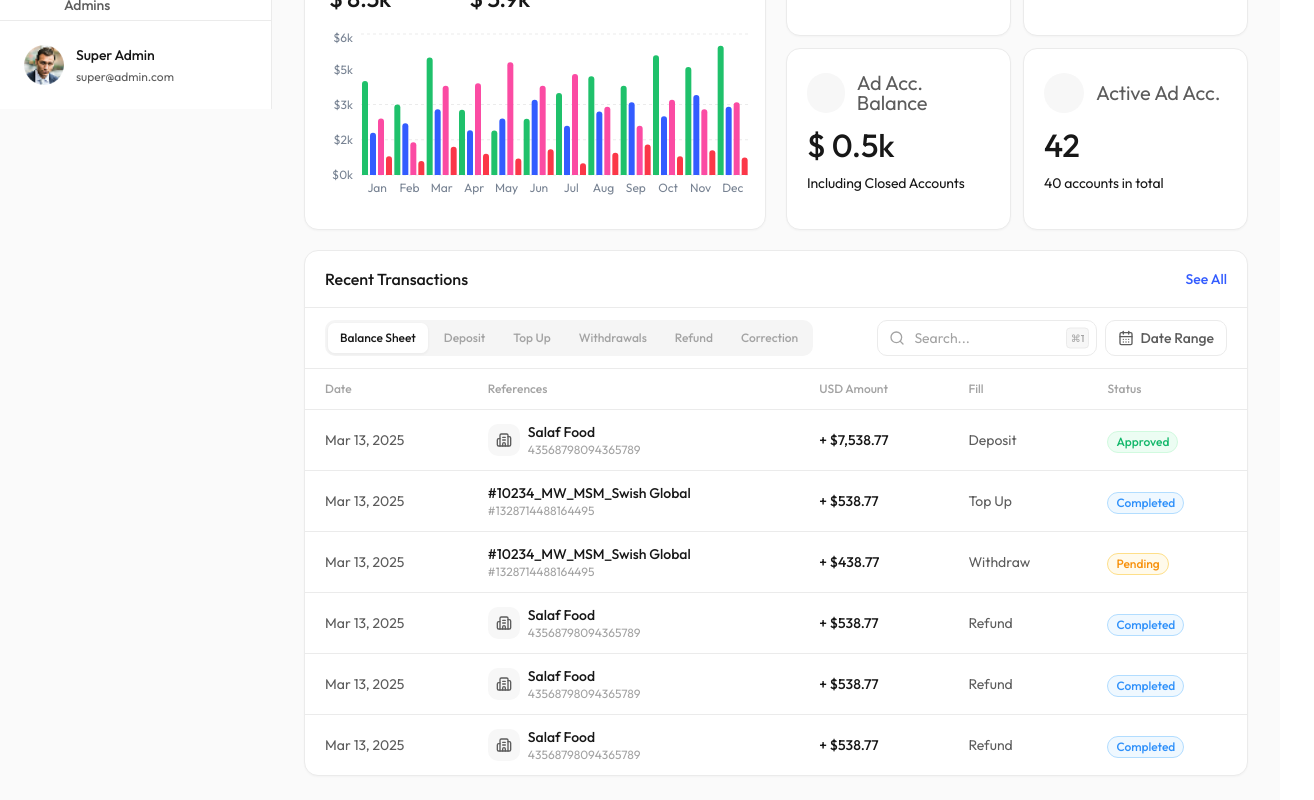
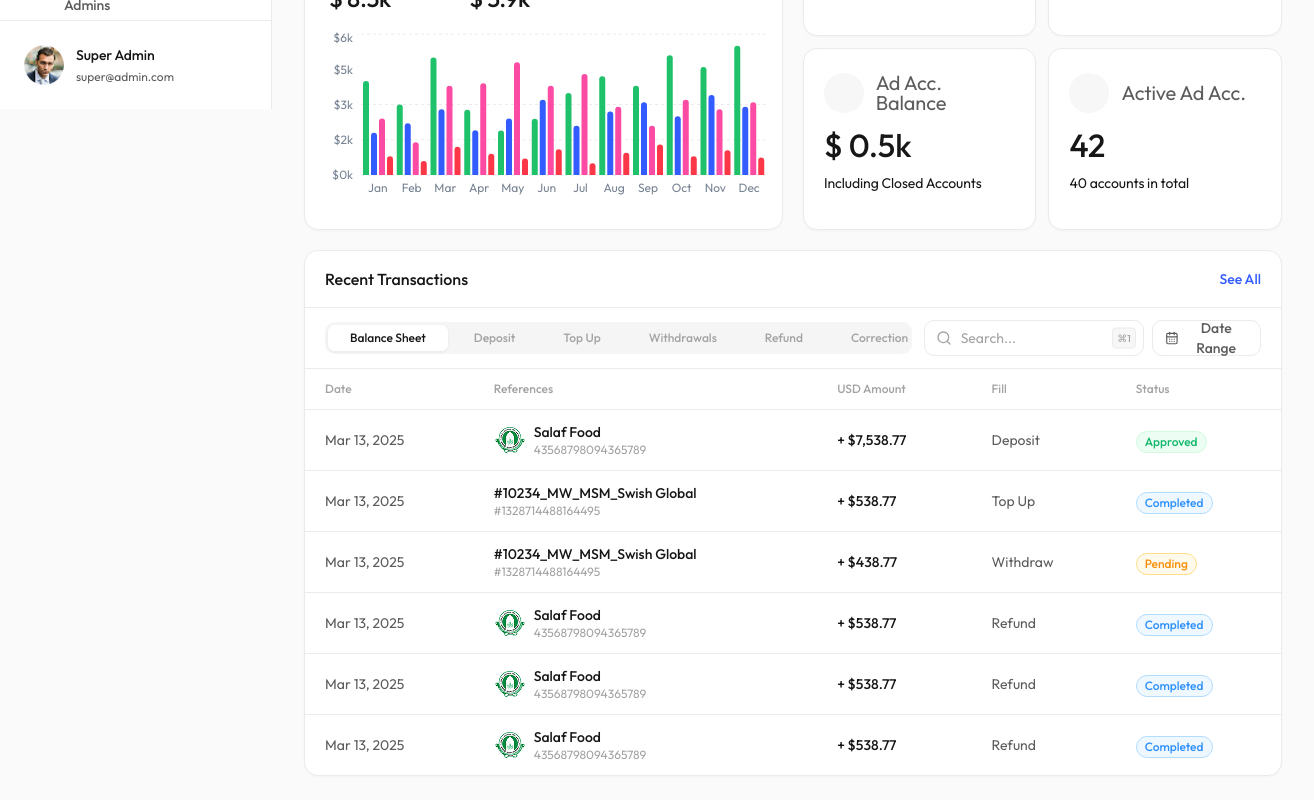
Before and after one commit to tmsakil19/salaf, a Next.js app: page /clients/CLT-001 in a window 1280 px wide. Shown: the part 691-1491 px from the top of the page, 1314 px wide, since content can reach past the window. Built offline with nearby package versions, Linux system fonts and the light colour scheme; some icons are missing.

Commit message:
feat: update TransactionsTable component to replace Building2 icon with custom bank image and adjust tab button styles

```diff
--- a/src/components/table/TransactionsTable.tsx
+++ b/src/components/table/TransactionsTable.tsx
@@ -1,11 +1,13 @@
 "use client";
 
 import { useState } from "react";
-import { Search, CalendarDays, Building2 } from "lucide-react";
+import { Search, CalendarDays } from "lucide-react";
 import { StatusBadge } from "@/components/table/StatusBadge";
 import { transactions } from "@/config/transactions";
 import type { Transaction } from "@/interfaces/transaction.interface";
 import { Button } from "../ui/button";
+import Image from "next/image";
+import { Input } from "../ui/input";
 
 const filterTabs = [
   "Balance Sheet",
@@ -46,7 +48,7 @@ export function TransactionsTable() {
               variant={"ghost"}
               key={tab}
               onClick={() => setActiveTab(tab)}
-              className={`whitespace-nowrap rounded-md px-3 py-1.5 text-xs font-medium transition-colors ${activeTab === tab
+              className={`whitespace-nowrap rounded-md px-5.5 h-7 py-1 text-xs font-medium transition-colors hover:bg-gray-50 ${activeTab === tab
                 ? "bg-white text-[#171717] shadow-[0px_1px_2px_0px_rgba(10,13,20,0.03)]"
                 : "text-[#a3a3a3] hover:text-[#5c5c5c]"
                 }`}
@@ -60,10 +62,10 @@ export function TransactionsTable() {
         <div className="flex items-center gap-2">
           <div className="relative">
             <Search className="absolute left-3 top-1/2 h-4 w-4 -translate-y-1/2 text-[#a3a3a3]" />
-            <input
+            <Input
               type="text"
               placeholder="Search..."
-              className="h-9 w-55 rounded-lg border border-[#ebebeb] bg-white pl-9 pr-10 text-sm text-[#171717] placeholder:text-[#a3a3a3] focus:outline-none focus:ring-1 focus:ring-[#335cff]"
+              className="h-9 w-55 rounded-lg border border-[#ebebeb] bg-white pl-9 pr-10 text-sm text-[#171717] placeholder:text-[#a3a3a3] focus:outline-none focus:ring-0 focus-visible:ring-0"
               value={searchQuery}
               onChange={(e) => setSearchQuery(e.target.value)}
             />
@@ -116,9 +118,11 @@ export function TransactionsTable() {
                 <td className="px-5 py-3">
                   <div className="flex items-center gap-2">
                     {txn.hasIcon && (
-                      <div className="flex h-8 w-8 shrink-0 items-center justify-center rounded-lg bg-[#f7f7f7]">
-                        <Building2 className="h-4 w-4 text-[#5c5c5c]" />
-                      </div>
+                      // <div className="flex h-8 w-8 shrink-0 items-center justify-center rounded-lg bg-[#f7f7f7]">
+                      //   <Building2 className="h-4 w-4 text-[#5c5c5c]" />
+
+                      // </div>
+                      <Image src={"/images/Islamic-bank.png"} height={32} width={32} alt="Bank Icon" className="rounded-lg" />
                     )}
                     <div className="flex flex-col">
                       <span className="text-sm font-medium text-[#171717]">
```
